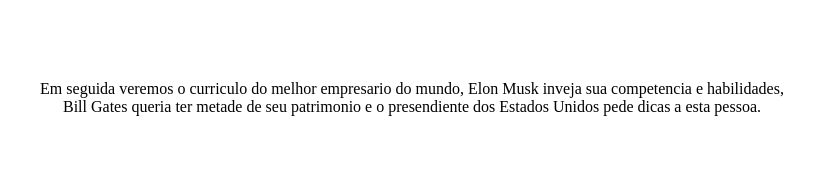
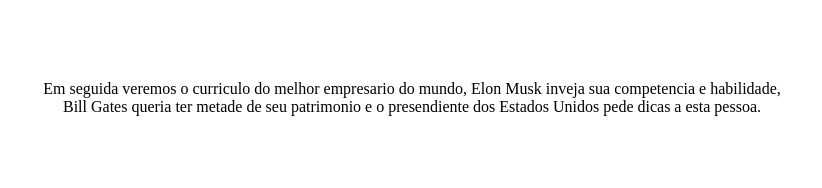
Before and after one commit to rodrigoigoigo1/pagina12, a plain HTML site: page index.html in a window 1280 px wide. Shown: the full height of the page, 228-1050 px from the left. Drawn offline with Linux system fonts and the light colour scheme.

Commit message:
Update index.html

```diff
--- a/index.html
+++ b/index.html
@@ -5,7 +5,7 @@
 </head>
 <body>
     <h1>Página 1</h1>
-    <p style="text-align: center;">Em seguida veremos o curriculo do melhor empresario do mundo, Elon Musk inveja sua competencia e habilidades,
+    <p style="text-align: center;">Em seguida veremos o curriculo do melhor empresario do mundo, Elon Musk inveja sua competencia e habilidade,
     <br>Bill Gates queria ter metade de seu patrimonio e o presendiente dos Estados Unidos pede dicas a esta pessoa.</p>
     <a href="pagina2.html">Ir para a Página 2</a>
 </body>
```
